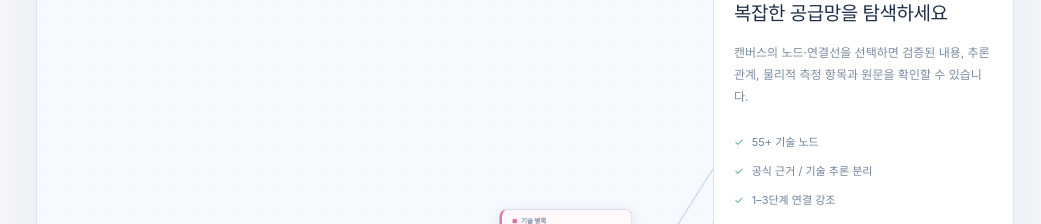
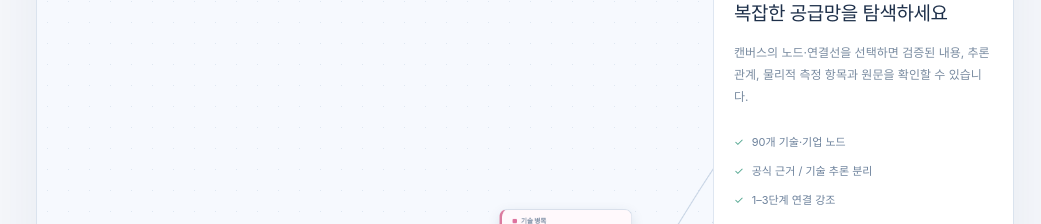
Before and after one commit to W-X-Z/WSJ-investment, a Next.js app in the folder apps/web/: page /ecosystems/hbm in a window 1280 px wide. Shown: the part 980-1204 px from the top of the page, without its empty margins (239-1280 px from the left). Built offline with nearby package versions, Linux system fonts and the light colour scheme.

Commit message:
Make evidence filter correctly retain issuer claims while excluding speculative links

```diff
--- a/apps/web/src/components/SupplyNetworkCanvas.tsx
+++ b/apps/web/src/components/SupplyNetworkCanvas.tsx
@@ -171,7 +171,7 @@ export function SupplyNetworkCanvas({initialEcosystem="all",compact=false}:{init
  const layout=useMemo(()=>arrange(graphIds,mode,scope,selected),[graphIds,mode,scope,selected]);
  const positions=useMemo(()=>new Map<string,Vec>(Array.from(layout).map(([id,pos]):[string,Vec]=>[id,overrides[id]??pos])),[layout,overrides]);
  const displayedEdges=useMemo(()=>seed.edges.filter(e=>positions.has(e.from)&&positions.has(e.to)&&
-   (trust==="all"||epistemic(e)==="documented")),[positions,trust]);
+   (trust==="all"||epistemic(e)!=="inferred")),[positions,trust]);
  const neighbors=useMemo(()=>selected?discover(selected,depth):new Set<string>(),[selected,depth]);
  const focusedEdge=selectedEdge?seed.edges.find(e=>e.id===selectedEdge):null;
  const hit=useMemo(()=>{
@@ -322,7 +322,7 @@ export function SupplyNetworkCanvas({initialEcosystem="all",compact=false}:{init
       {historyRows.length>0&&<><h4>연관 과거 공개자료 · 백필</h4><div className="sc-history">{historyRows.map(x=><a key={x.id} href={x.url} target="_blank" rel="noreferrer"><small>{fmt(x.published_at)} · {x.source}</small><strong>{x.title}</strong></a>)}</div></>}
       <div className="sc-inspector-actions"><button type="button" onClick={()=>{shiftMode("impact");setInspectorOpen(true)}}><Icon name="network" size={15}/> 이 노드 중심으로 펼치기</button><Link href={`/search?q=${encodeURIComponent(node.label)}`}><Icon name="search" size={15}/> 전체 근거 검색</Link></div>
       <div className="sc-caution">노드와 공개 문헌의 관련성은 실제 공급 실적이나 사업적 수혜의 확증이 아닙니다.</div>
-     </div>:<div className="sc-inspector-content sc-empty-inspector"><Icon name="network" size={28}/><h3>복잡한 공급망을 탐색하세요</h3><p>캔버스의 노드·연결선을 선택하면 검증된 내용, 추론 관계, 물리적 측정 항목과 원문을 확인할 수 있습니다.</p><div><span>55+ 기술 노드</span><span>공식 근거 / 기술 추론 분리</span><span>1–3단계 연결 강조</span></div></div>}
+     </div>:<div className="sc-inspector-content sc-empty-inspector"><Icon name="network" size={28}/><h3>복잡한 공급망을 탐색하세요</h3><p>캔버스의 노드·연결선을 선택하면 검증된 내용, 추론 관계, 물리적 측정 항목과 원문을 확인할 수 있습니다.</p><div><span>{seed.nodes.length}개 기술·기업 노드</span><span>공식 근거 / 기술 추론 분리</span><span>1–3단계 연결 강조</span></div></div>}
    </aside>}
    {!inspectorOpen&&compact&&<button type="button" className="sc-reopen-inspector" onClick={()=>setInspectorOpen(true)}><Icon name="panel-right" size={16}/> 근거 패널</button>}
   </div>
```
